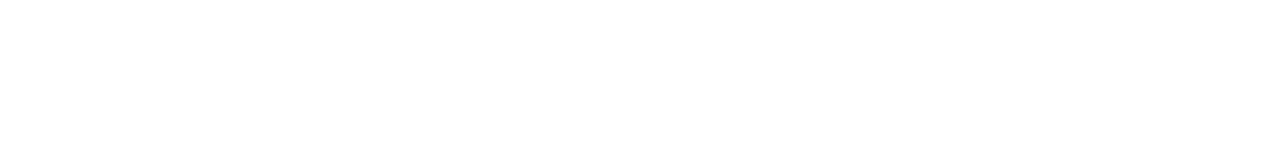
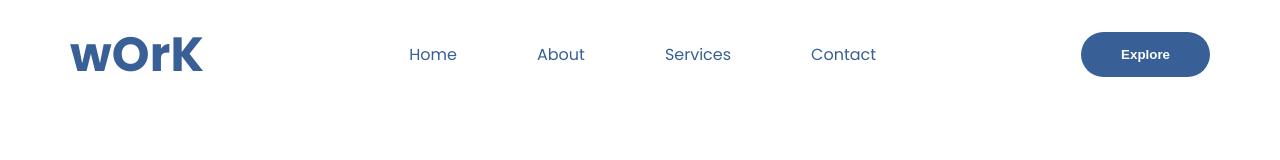
Before and after one commit to omegatanvir/work, a plain HTML site: page index.html in a window 1280 px wide. Drawn offline with Linux system fonts and the light colour scheme.

Commit message:
Navagation Menu Added

```diff
--- a/assets/css/style.css
+++ b/assets/css/style.css
@@ -13,3 +13,54 @@
     --white-color: #fff;
     --black-color: #000;
 }
+
+.container{
+    max-width: 1140px;
+    margin: 0 auto;
+}
+
+body{
+    font-family: 'Poppins', sans-serif;
+    font-size: 1rem;
+    font-weight: 400;
+}
+
+/* Button Styles */
+.btn-primary{
+    border-radius: 1.875rem;
+    background: var(--primary-color);
+    color: var(--white-color);
+    font-weight: 700;
+    padding: 0.938rem 2.5rem;
+    border: 0;
+}
+
+/* Navigation Styles */
+nav{
+    display: flex;
+    justify-content: space-between;
+    align-items: center;
+    padding: 2rem 0;
+}
+
+.logo{
+    color: var(--primary-color);
+    font-size: 2rem;
+    font-weight: 700;
+    line-height: 135.5%;
+    letter-spacing: 0.24px;
+}
+
+.menu ul{
+    display: flex;
+    justify-content: space-between;
+    align-items: center;
+    gap: 5rem;
+    list-style: none;
+    color: var(--primary-color);
+}
+
+.menu a{
+    text-decoration: none;
+    color: var(--primary-color);
+}
--- a/index.html
+++ b/index.html
@@ -8,7 +8,22 @@
 </head>
 <body>
     <header>
-
+        <div class="container">
+            <nav>
+                <div class="logo">
+                    <h1>wOrK</h1>
+                </div>
+                <div class="menu">
+                    <ul>
+                        <li><a href="#">Home</a></li>
+                        <li><a href="#">About</a></li>
+                        <li><a href="#">Services</a></li>
+                        <li><a href="#">Contact</a></li>
+                    </ul>
+                </div>
+                <button class="btn-primary">Explore</button>
+            </nav>
+        </div>
     </header>
     <main></main>
     <footer></footer>
```
